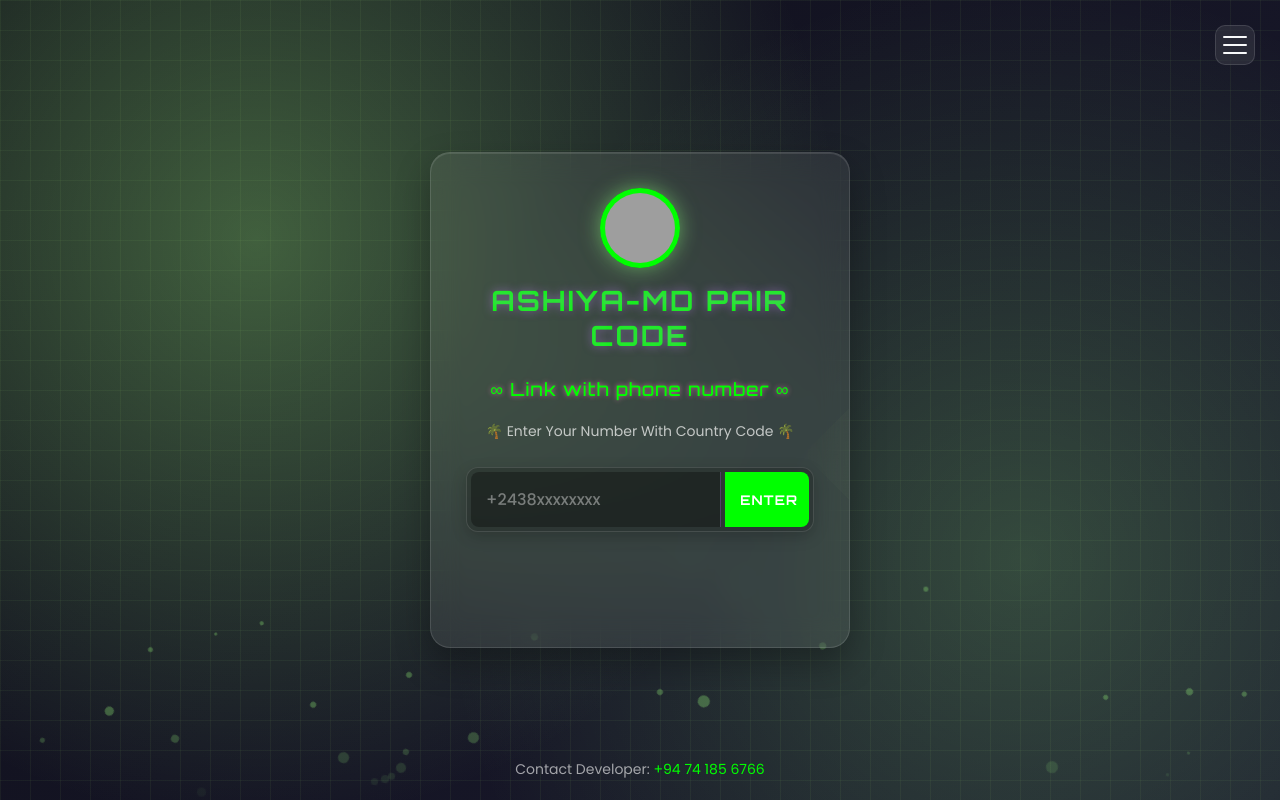
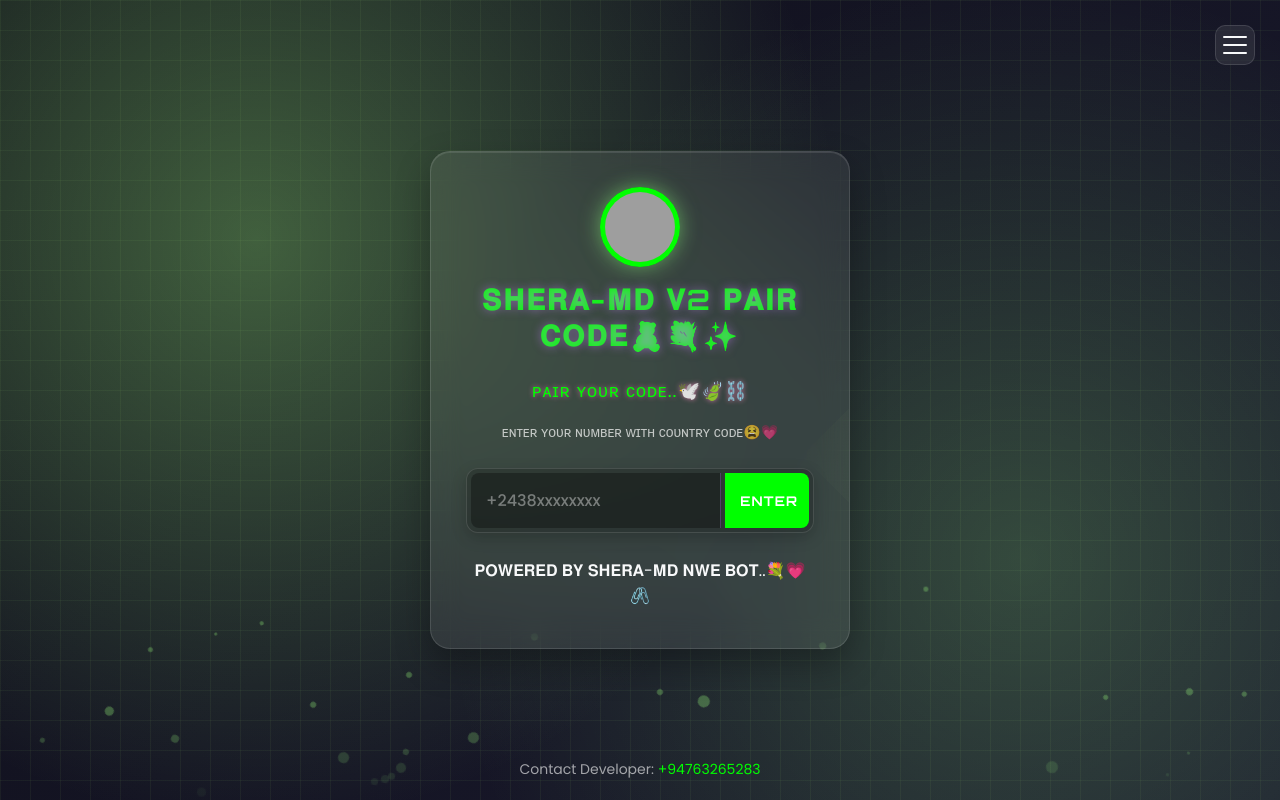
Before and after one commit to Sheran351/Sheran351, a website: page main.html in a window 1280 px wide. Drawn offline with nearby package versions, Linux system fonts and the light colour scheme; grey boxes are pictures that could not be loaded.

Commit message:
Add files via upload

```diff
--- a/main.html
+++ b/main.html
@@ -531,22 +531,22 @@
       <div class="box" id="box">
         <div class="logo">
           <div class="logo-image">
-            <img src="https://files.catbox.moe/rzu9bu.jpg" alt="Bot Image">
+            <img src="https://files.catbox.moe/3ogwm5.png" alt="Bot Image">
           </div>
-          <div class="logo-text">ASHIYA-MD PAIR CODE</div>
+          <div class="logo-text">𝐒𝐇𝐄𝐑𝐀-𝐌𝐃 𝐕2 𝐏𝐀𝐈𝐑 𝐂𝐎𝐃𝐄🧸💐✨</div>
         </div>
 
         <div id="text">
           <p>
-            <h3 class="centered-text">∞ Link with phone number ∞</h3>
-            <h6>🌴 Enter Your Number With Country Code 🌴</h6>
+            <h3 class="centered-text">ᴘᴀɪʀ ʏᴏᴜʀ ᴄᴏᴅᴇ..🕊️🍃⛓️</h3>
+            <h6>ᴇɴᴛᴇʀ ʏᴏᴜʀ ɴᴜᴍʙᴇʀ ᴡɪᴛʜ ᴄᴏᴜɴᴛʀʏ ᴄᴏᴅᴇ😫💗</h6>
             <div class="input-container">
               <input placeholder="+2438xxxxxxxx" type="tel" id="number" name="number">
               <button id="submit">enter</button>
             </div>
 
             <a id="waiting-message" class="centered-text" style="display: none;">Processing...</a>
-            <main id="pair"></main>
+            <main id="pair">𝐏𝐎𝐖𝐄𝐑𝐄𝐃 𝐁𝐘 𝐒𝐇𝐄𝐑𝐀-𝐌𝐃 𝐍𝐖𝐄 𝐁𝐎𝐓..💐💗🖇️</main>
           </p>
         </div>
       </div>
@@ -554,7 +554,7 @@
   </div>
 
   <div class="footer">
-    Contact Developer: <a href="" class="contact-link">+94 74 185 6766</a>
+    Contact Developer: <a href="" class="contact-link">+94763265283</a>
   </div>
 
   <script src="https://cdnjs.cloudflare.com/ajax/libs/axios/1.0.0-alpha.1/axios.min.js"></script>
```
